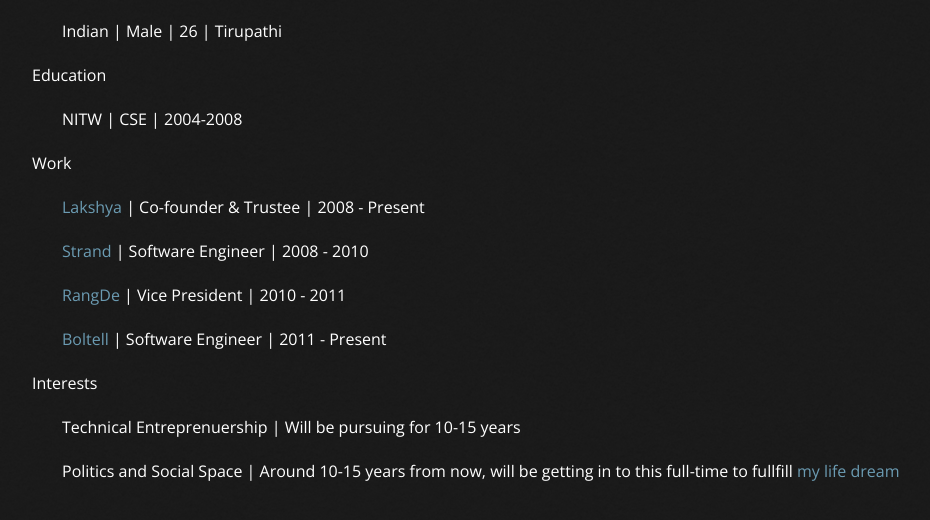
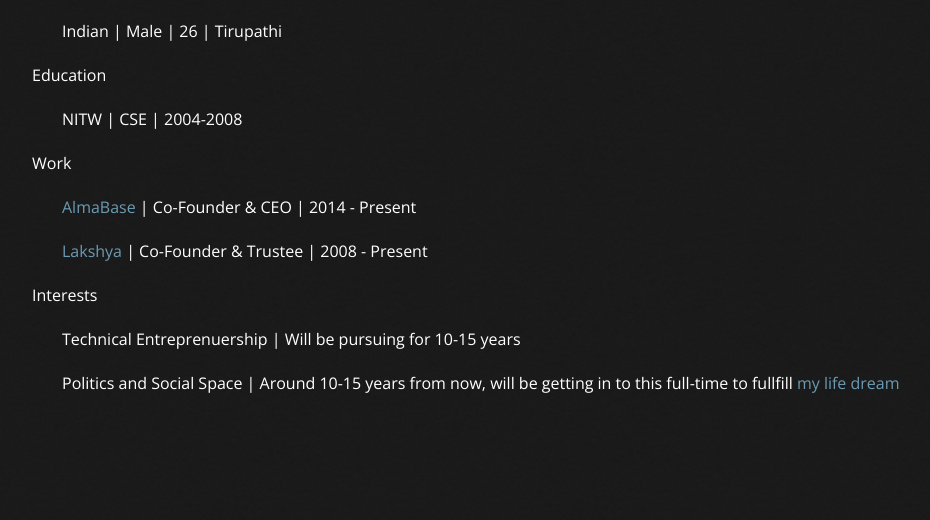
Before and after one commit to sriharimaneru/mukura-repo, a Python web app: template mukura/templates/about.html in a window 1280 px wide. Shown: the part 173-693 px from the top of the page, without its empty margins (113-1043 px from the left). Run offline with Jinja, Linux system fonts and the light colour scheme; the template is opened without the code that fills it, so the values that code supplies are empty; some libraries are stand-ins or nearby versions.

Commit message:
changed the designation

```diff
--- a/mukura/templates/about.html
+++ b/mukura/templates/about.html
@@ -15,13 +15,9 @@
 <p>Education</p>
 <p class="sub-detail">NITW | CSE | 2004-2008</p>
 <p>Work</p>
-<p class="sub-detail"><a href="http://www.thelakshyafoundation.org" target="_blank">Lakshya</a> | Co-founder & Trustee | 2008 - Present </p>
-<p class="sub-detail"><a href="http://www.strandls.com" target="_blank">Strand</a>  | Software Engineer | 2008 - 2010 </p>
-<p class="sub-detail"><a href="http://www.rangde.org" target="_blank">RangDe</a> | Vice President | 2010 - 2011</p>
-<p class="sub-detail"><a href="http://www.boltell.com" target="_blank">Boltell</a> | Software Engineer | 2011 - Present </p>
+<p class="sub-detail"><a href="http://www.almabase.com/?src=sm.com" target="_blank">AlmaBase</a> | Co-Founder & CEO | 2014 - Present </p>
+<p class="sub-detail"><a href="http://www.thelakshyafoundation.org" target="_blank">Lakshya</a> | Co-Founder & Trustee | 2008 - Present </p>
 <p>Interests</p>
 <p class="sub-detail">Technical Entreprenuership | Will be pursuing for 10-15 years</p>
 <p class="sub-detail">Politics and Social Space | Around 10-15 years from now, will be getting in to this full-time to fullfill <a href="/blog/my-life-dream">my life dream</a></p>
-
-
 {% endblock content %}
--- a/mukura/templates/index.html
+++ b/mukura/templates/index.html
@@ -7,8 +7,8 @@
 		I am Srihari Maneru and firstly thanks for taking time to visit my website
 		<p>Currently, </p>
 		<ul>
-			<li>working for <a href="http://www.boltell.com" target="_blank">Boltell</a>, a Bangalore based start-up</li>
-			<li>co-founder and trustee of <a href="http://www.thelakshyafoundation.org" target="_blank">Lakshya</a>, a non-profit working for NIT Warangal</li>
+			<li>Co-Founder & CEO of <a href="http://www.almabase.com?src=sm.com" target="_blank">Almabase</a>, a Bangalore based start-up</li>
+			<li>Co-Founder & Trustee of <a href="http://www.thelakshyafoundation.org" target="_blank">Lakshya</a>, a non-profit working for NIT Warangal</li>
 		</ul>
 		<p>Quite passionate about technical entrepreneurship and will be pursuing it for 10-15 years</p>
 		<p>Then, will be joining politics full-time to fulfill <a href="/blog/my-life-dream">my life dream</a> </p>
```
